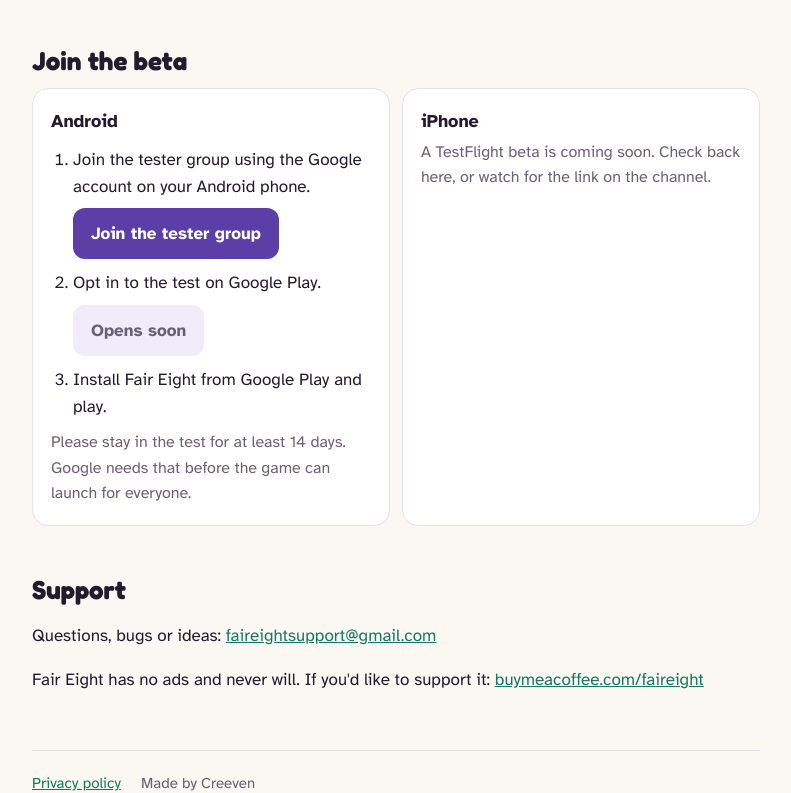
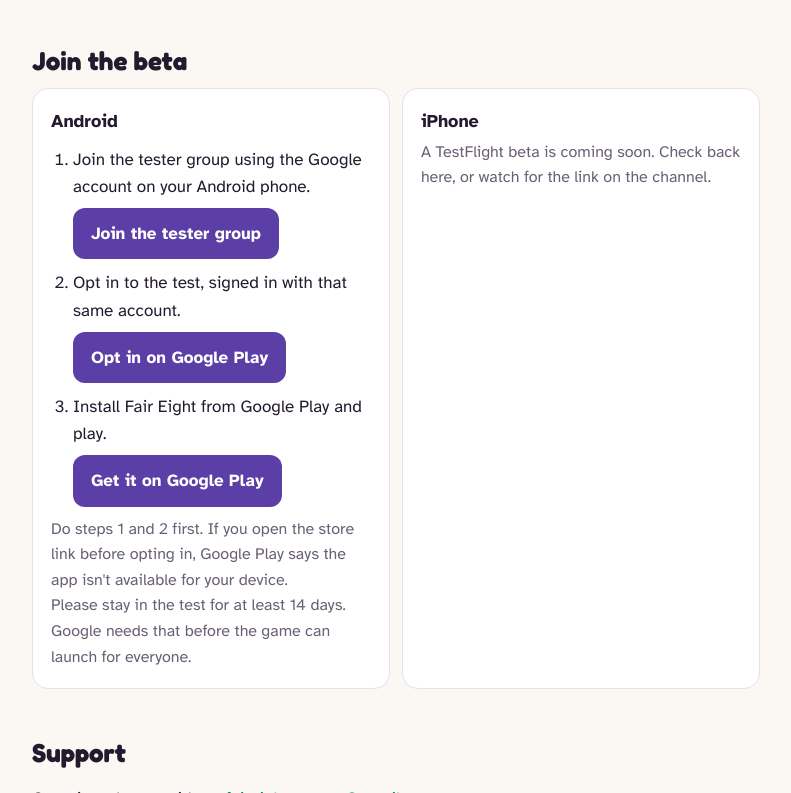
Before and after one commit to devenwasright/fair-eight-site, a plain HTML site: page index.html in a window 1280 px wide. Shown: the part 471-1264 px from the top of the page, without its empty margins (244-1035 px from the left). Drawn offline with Linux system fonts and the light colour scheme.

Commit message:
Update instructions for Android app testing

```diff
--- a/index.html
+++ b/index.html
@@ -68,10 +68,12 @@ footer a { margin-right: 16px; }
       <ol>
         <li>Join the tester group using the Google account on your Android phone.<br>
           <a class="btn" id="join-group" href="https://groups.google.com/g/fair-eight-testers">Join the tester group</a></li>
-        <li>Opt in to the test on Google Play.<br>
-          <a class="btn off" id="opt-in" href="#beta">Opens soon</a></li>
-        <li>Install Fair Eight from Google Play and play.</li>
+        <li>Opt in to the test, signed in with that same account.<br>
+          <a class="btn" id="opt-in" href="https://play.google.com/apps/testing/app.faireight.game">Opt in on Google Play</a></li>
+        <li>Install Fair Eight from Google Play and play.<br>
+          <a class="btn" id="install" href="https://play.google.com/store/apps/details?id=app.faireight.game">Get it on Google Play</a></li>
       </ol>
+      <p class="note">Do steps 1 and 2 first. If you open the store link before opting in, Google Play says the app isn't available for your device.</p>
       <p class="note">Please stay in the test for at least 14 days. Google needs that before the game can launch for everyone.</p>
     </div>
     <div class="card">
```
